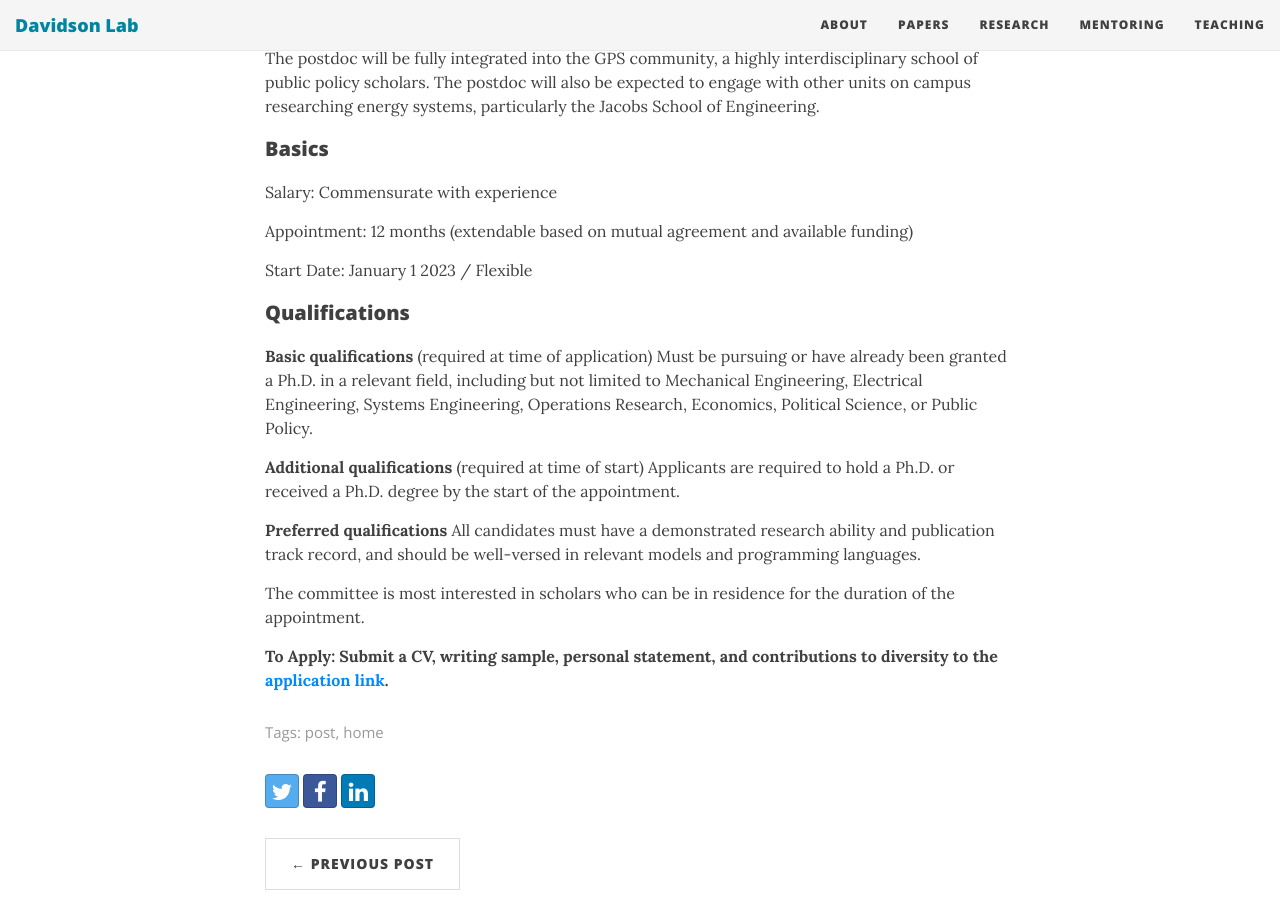
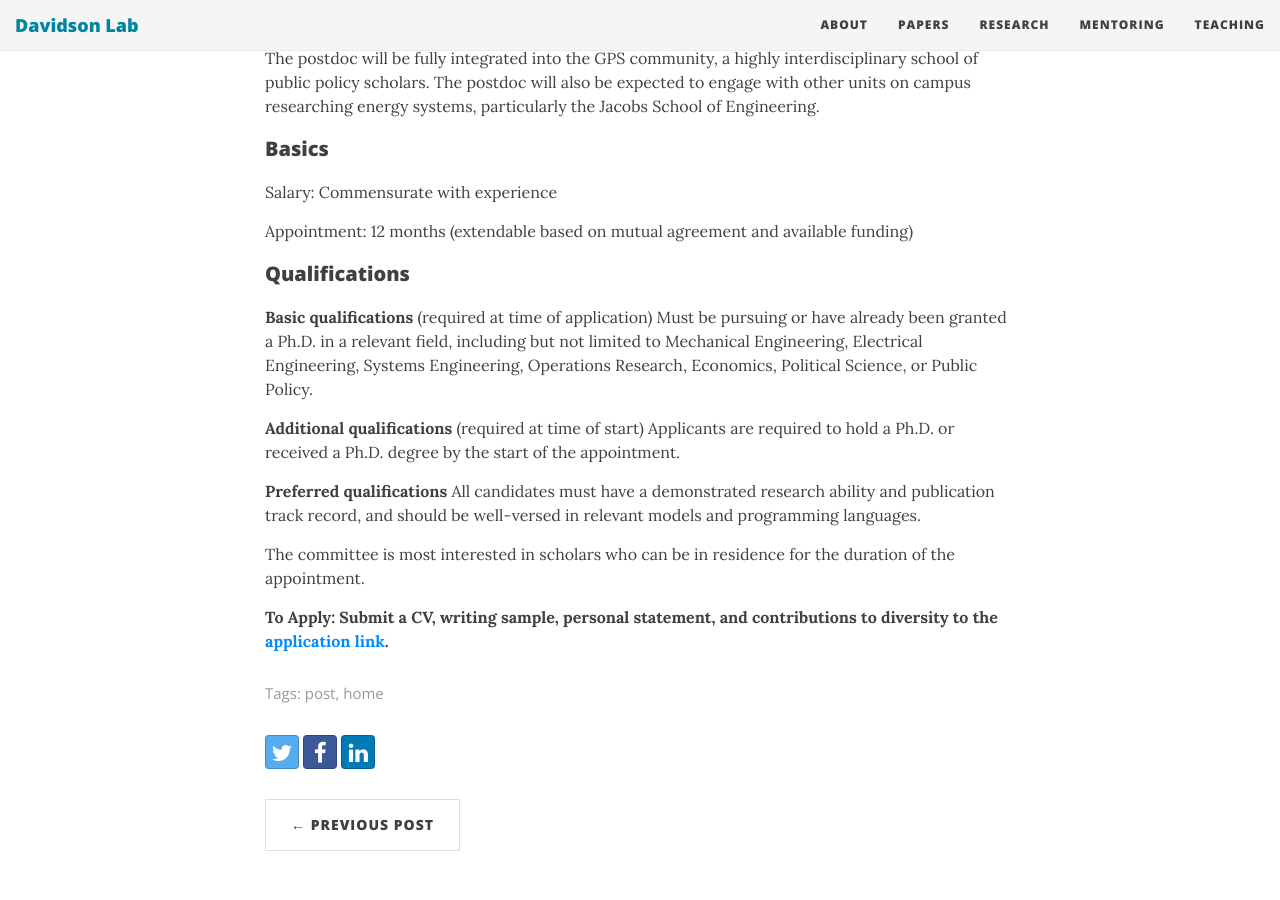
Before and after one commit to east-winds/east-winds.github.io, a Jekyll site: the page built from _posts/2022-11-06-postdoc-open-modeling-decarbonization-china.md, in a window 1280 px wide and 900 px high, scrolled down 957 px. Built offline with Jekyll 4.4.1, drawn with Linux system fonts in a browser that asks for light colours; nearby versions of some CDN libraries.

Commit message:
update ad

```diff
--- a/_posts/2022-11-06-postdoc-open-modeling-decarbonization-china.md
+++ b/_posts/2022-11-06-postdoc-open-modeling-decarbonization-china.md
@@ -22,8 +22,6 @@ Salary: Commensurate with experience
 
 Appointment: 12 months (extendable based on mutual agreement and available funding)
 
-Start Date: January 1 2023 / Flexible
-
 ### Qualifications
 
 **Basic qualifications** (required at time of application)
```
